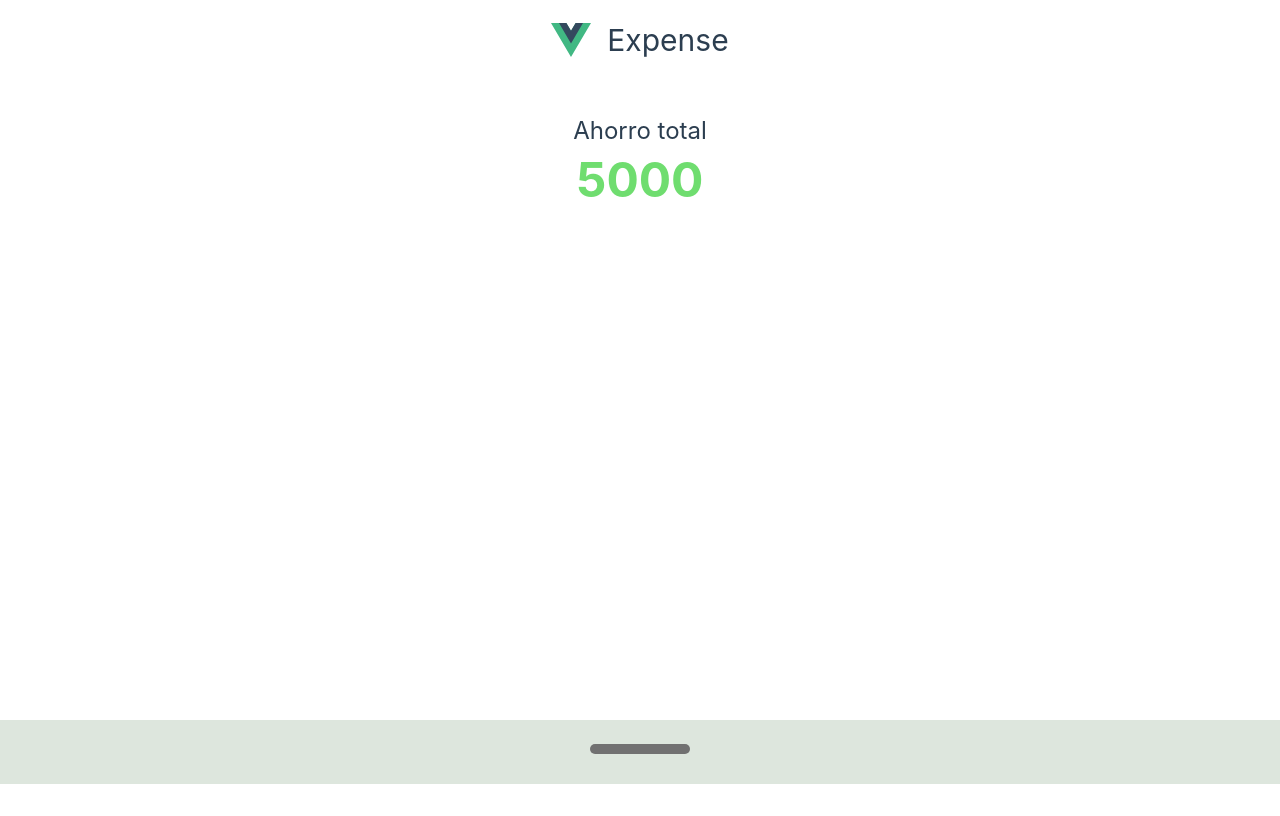
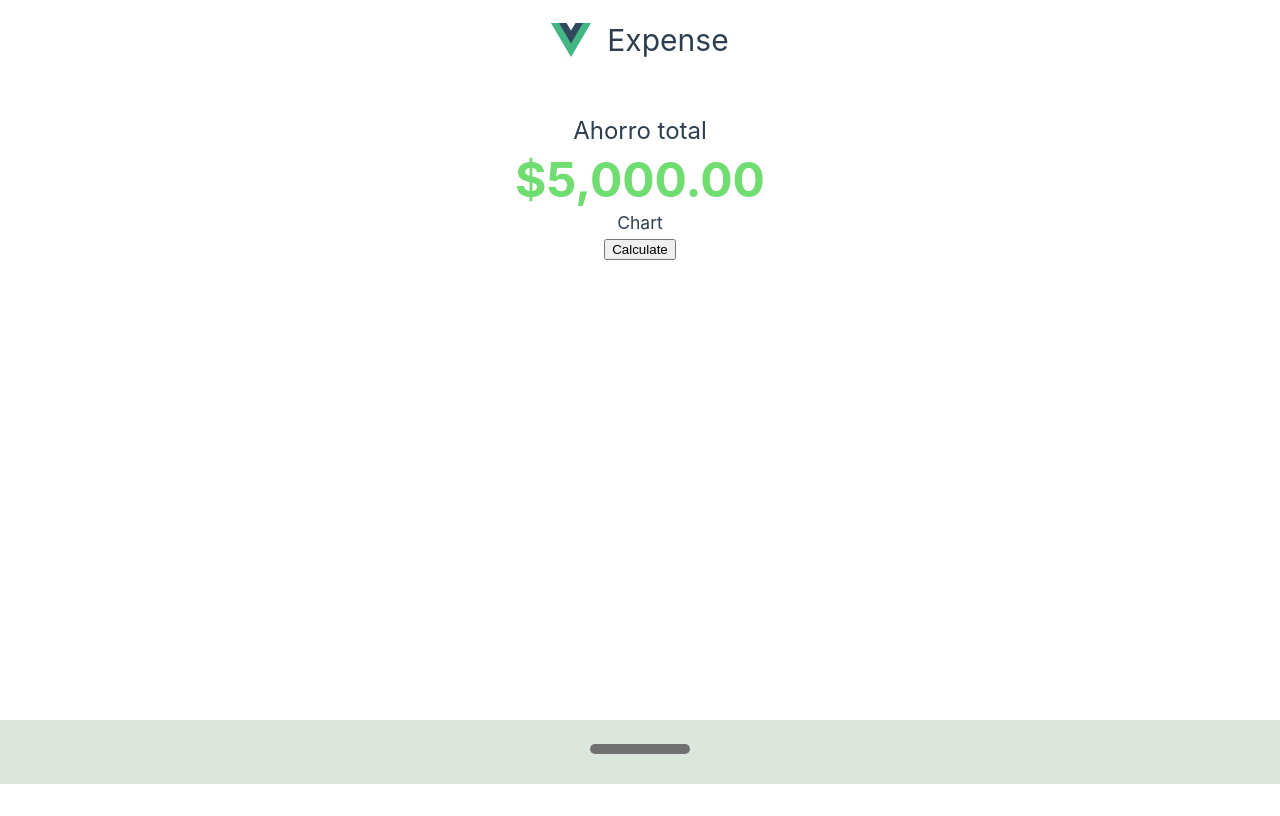
Before and after one commit to DavidBarcenas/vue-my-learning-path, a Vue app in the folder expense-control/: page / in a window 1280 px wide. Built offline with nearby package versions, Linux system fonts and the light colour scheme.

Commit message:
add format currency

```diff
--- a/expense-control/src/components/home.vue
+++ b/expense-control/src/components/home.vue
@@ -17,7 +17,14 @@ export default {
       <Header />
     </template>
     <template #resume>
-      <Resume :label="'Ahorro total'" :amount="5000" :total-amount="54321" />
+      <Resume :label="'Ahorro total'" :amount="5000" :total-amount="54321">
+        <template #chart>
+          <h3>Chart</h3>
+        </template>
+        <template #actions>
+          <button>Calculate</button>
+        </template>
+      </Resume>
     </template>
     <template #movements>
       <Movements />
--- a/expense-control/src/components/resume.vue
+++ b/expense-control/src/components/resume.vue
@@ -7,7 +7,12 @@ const { label, amount, totalAmount } = defineProps<{
   totalAmount: number;
 }>();
 
+const currencyFormatter = new Intl.NumberFormat("es-MX", {
+  style: "currency",
+  currency: "MXN",
+});
 const total = computed(() => (amount ? amount : totalAmount));
+const amountCurrency = computed(() => currencyFormatter.format(total.value));
 </script>
 
 <script lang="ts">
@@ -19,7 +24,13 @@ export default {
 <template>
   <div class="resume-container">
     <p>{{ label }}</p>
-    <h2>{{ total }}</h2>
+    <h2>{{ amountCurrency }}</h2>
+    <div class="chart">
+      <slot name="chart"></slot>
+    </div>
+    <div class="actions">
+      <slot name="actions"></slot>
+    </div>
   </div>
 </template>
 
```
